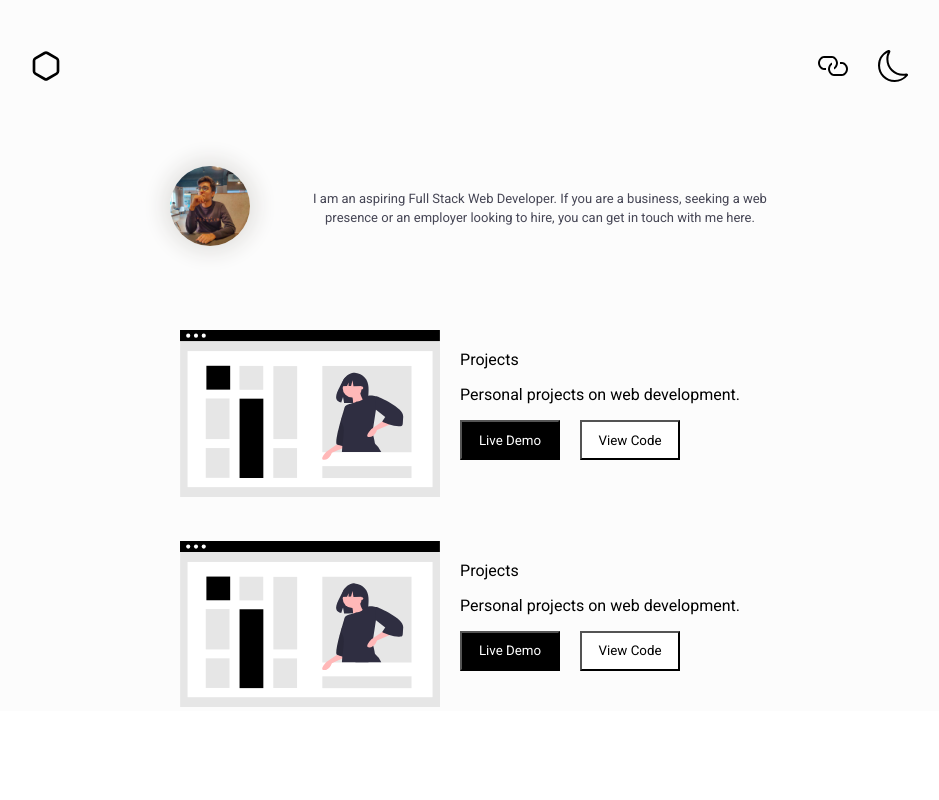
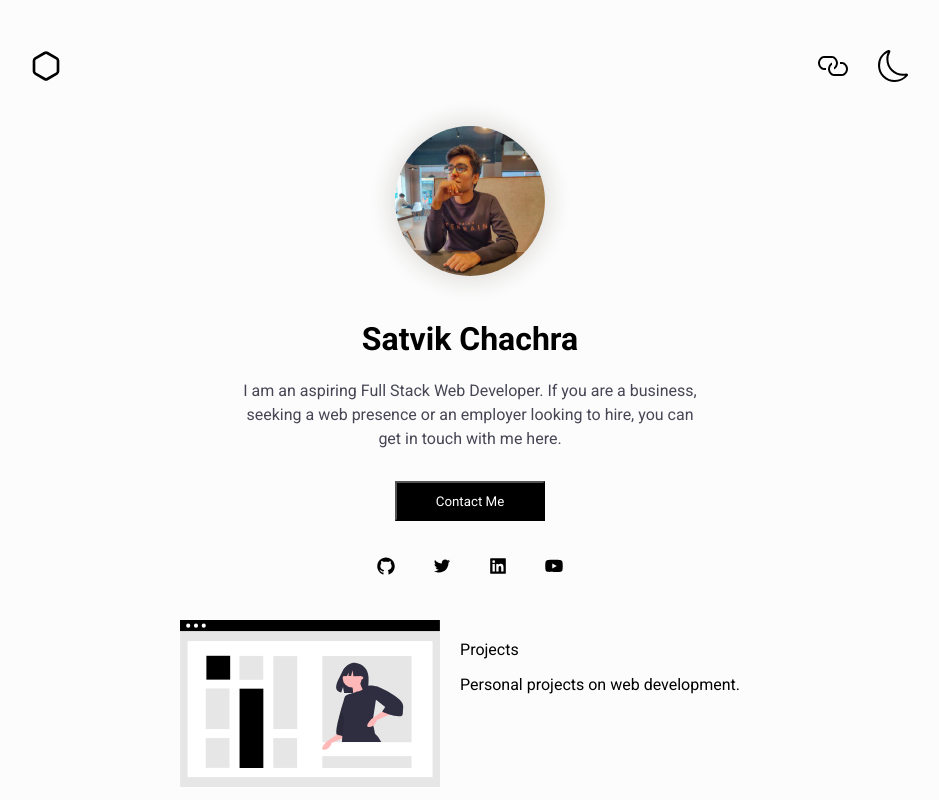
Before and after one commit to satvikchachra/satvikchachra-portfolio, a React (Create React App) app: page / in a window 1280 px wide. Shown: the top 800 px of the page, without its empty margins (170-1109 px from the left). Built offline with nearby package versions, Linux system fonts and the light colour scheme.

Commit message:
refactor: Cards Components
Cards:
1. Blog Card
2. Navigate Card
3. Profile Card
4. Project Card

```diff
--- a/src/App.js
+++ b/src/App.js
@@ -5,10 +5,10 @@ import NameHeader from './components/NameHeader/NameHeader';
 import BriefDescription from './components/BriefDescription/BriefDescription';
 import ContactMe from './components/ContactMe/ContactMe';
 import SocialProfiles from './components/SocialProfiles/SocialProfiles';
-import NavigateCard from './components/NavigateCard/NavigateCard';
-import ProfileCard from './components/ProfileCard/ProfileCard';
-import BlogCard from './components/BlogCard/BlogCard';
-import ProjectCard from './components/ProjectCard/ProjectCard';
+import NavigateCard from './components/Cards/NavigateCard/NavigateCard';
+import ProfileCard from './components/Cards/ProfileCard/ProfileCard';
+import BlogCard from './components/Cards/BlogCard/BlogCard';
+import ProjectCard from './components/Cards/ProjectCard/ProjectCard';
 import './App.css';
 
 const App = () => {
@@ -59,9 +59,9 @@ const App = () => {
   return (
     <div className="App">
       <Navbar />
-      {/* {homePage} */}
+      {homePage}
       {/* {blogPage} */}
-      {projectPage}
+      {/* {projectPage} */}
     </div>
   )
 }
--- a/src/components/BlogCard/BlogCard.js
+++ b/src/components/Cards/BlogCard/BlogCard.js
@@ -1,5 +1,5 @@
 import React from 'react';
-import WebsiteIllustration from '../../assets/illustration-black-website.svg';
+import WebsiteIllustration from '../../../assets/illustration-black-website.svg';
 import classes from './BlogCard.module.css';
 
 const BlogCard = () => {
--- a/src/components/NavigateCard/NavigateCard.js
+++ b/src/components/Cards/NavigateCard/NavigateCard.js
@@ -1,5 +1,5 @@
 import React from 'react';
-import WebsiteIllustration from '../../assets/illustration-black-website.svg';
+import WebsiteIllustration from '../../../assets/illustration-black-website.svg';
 // import BlogIllustration from '../../assets/illustration-black-blog.svg';
 import classes from './NavigateCard.module.css';
 
--- a/src/components/ProfileCard/ProfileCard.js
+++ b/src/components/Cards/ProfileCard/ProfileCard.js
@@ -1,6 +1,6 @@
 import React from 'react';
-import BriefDescription from '../BriefDescription/BriefDescription';
-import ProfileImage from '../ProfileImage/ProfileImage';
+import BriefDescription from '../../BriefDescription/BriefDescription';
+import ProfileImage from '../../ProfileImage/ProfileImage';
 import classes from './ProfileCard.module.css';
 
 const ProfileCard = () => {
--- a/src/components/ProjectCard/ProjectCard.js
+++ b/src/components/Cards/ProjectCard/ProjectCard.js
@@ -1,14 +1,14 @@
 import React from 'react';
-import WebsiteIllustration from '../../assets/illustration-black-website.svg';
-import DarkButton from '../UI/Buttons/DarkButton/DarkButton';
-import LightButton from '../UI/Buttons/LightButton/LightButton';
+import WebsiteIllustration from '../../../assets/illustration-black-website.svg';
+import DarkButton from '../../UI/Buttons/DarkButton/DarkButton';
+import LightButton from '../../UI/Buttons/LightButton/LightButton';
 import classes from './ProjectCard.module.css';
 
 const ProjectCard = () => {
     return (
         <div className={classes.Card}>
             <div className={classes.ImgContainer}>
-                <img src={WebsiteIllustration} width="100%" />
+                <img alt="project" src={WebsiteIllustration} width="100%" />
             </div>
             <div className={classes.CardDescription}>
                 <div className={classes.CardTitle}>
--- a/src/components/SocialProfiles/SocialProfiles.js
+++ b/src/components/SocialProfiles/SocialProfiles.js
@@ -5,10 +5,10 @@ import classes from './SocialProfiles.module.css';
 const SocialProfiles = () => {
     return (
         <div className={classes.Container}>
-            <AiFillGithub size="20px" className={classes.SocialHandles} />
-            <AiOutlineTwitter size="20px" className={classes.SocialHandles} />
-            <AiFillLinkedin size="20px" className={classes.SocialHandles} />
-            <AiFillYoutube size="20px" className={classes.SocialHandles} />
+            <a href="https://github.com/satvikchachra" target="_blank" rel="noreferrer"><AiFillGithub size="20px" className={classes.SocialHandles} /></a>
+            <a href="https://twitter.com/satvikchachra19" target="_blank" rel="noreferrer"><AiOutlineTwitter size="20px" className={classes.SocialHandles} /></a>
+            <a href="https://www.linkedin.com/in/satvikchachra/" target="_blank" rel="noreferrer"><AiFillLinkedin size="20px" className={classes.SocialHandles} /></a>
+            <a href="https://www.youtube.com/channel/UCIbkmb0A8C8ARlX24L5e7xA" target="_blank" rel="noreferrer"><AiFillYoutube size="20px" className={classes.SocialHandles} /></a>
         </div>
     )
 };
--- a/src/components/SocialProfiles/SocialProfiles.module.css
+++ b/src/components/SocialProfiles/SocialProfiles.module.css
@@ -1,6 +1,12 @@
-.Container{
+.Container {
     margin: 30px;
 }
+
+.Container a {
+    text-decoration: none;
+    color: #000000;
+}
+
 .SocialHandles {
     margin: 0px 18px;
 }
```
Also changed, not shown: src/components/Cards/BlogCard/BlogCard.module.css (renamed from src/components/BlogCard/BlogCard.module.css), src/components/Cards/NavigateCard/NavigateCard.module.css (renamed from src/components/NavigateCard/NavigateCard.module.css), src/components/Cards/ProfileCard/ProfileCard.module.css (renamed from src/components/ProfileCard/ProfileCard.module.css), src/components/Cards/ProjectCard/ProjectCard.module.css (renamed from src/components/ProjectCard/ProjectCard.module.css), 1 other file (tests, documents, lock files or other folders).
